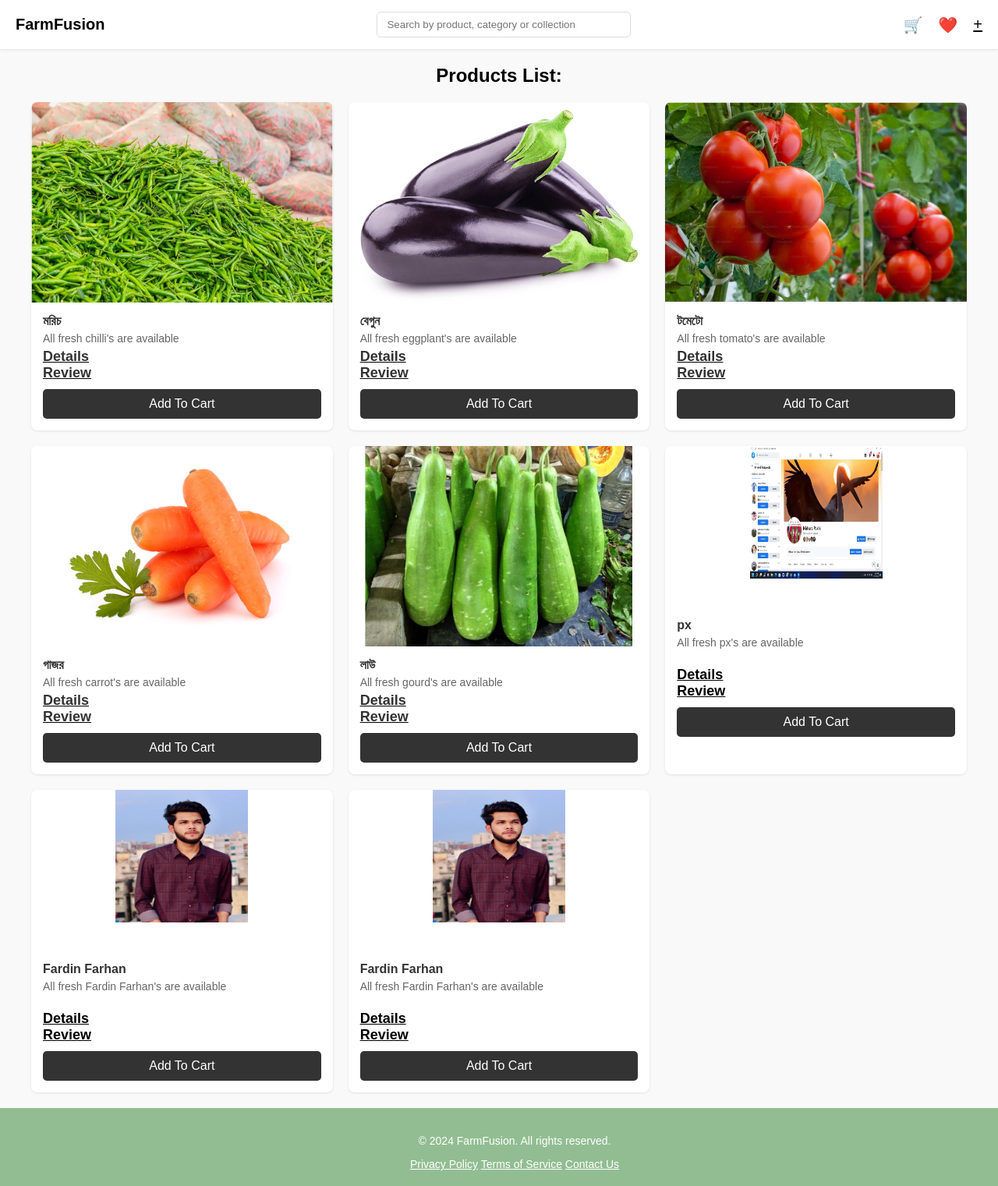
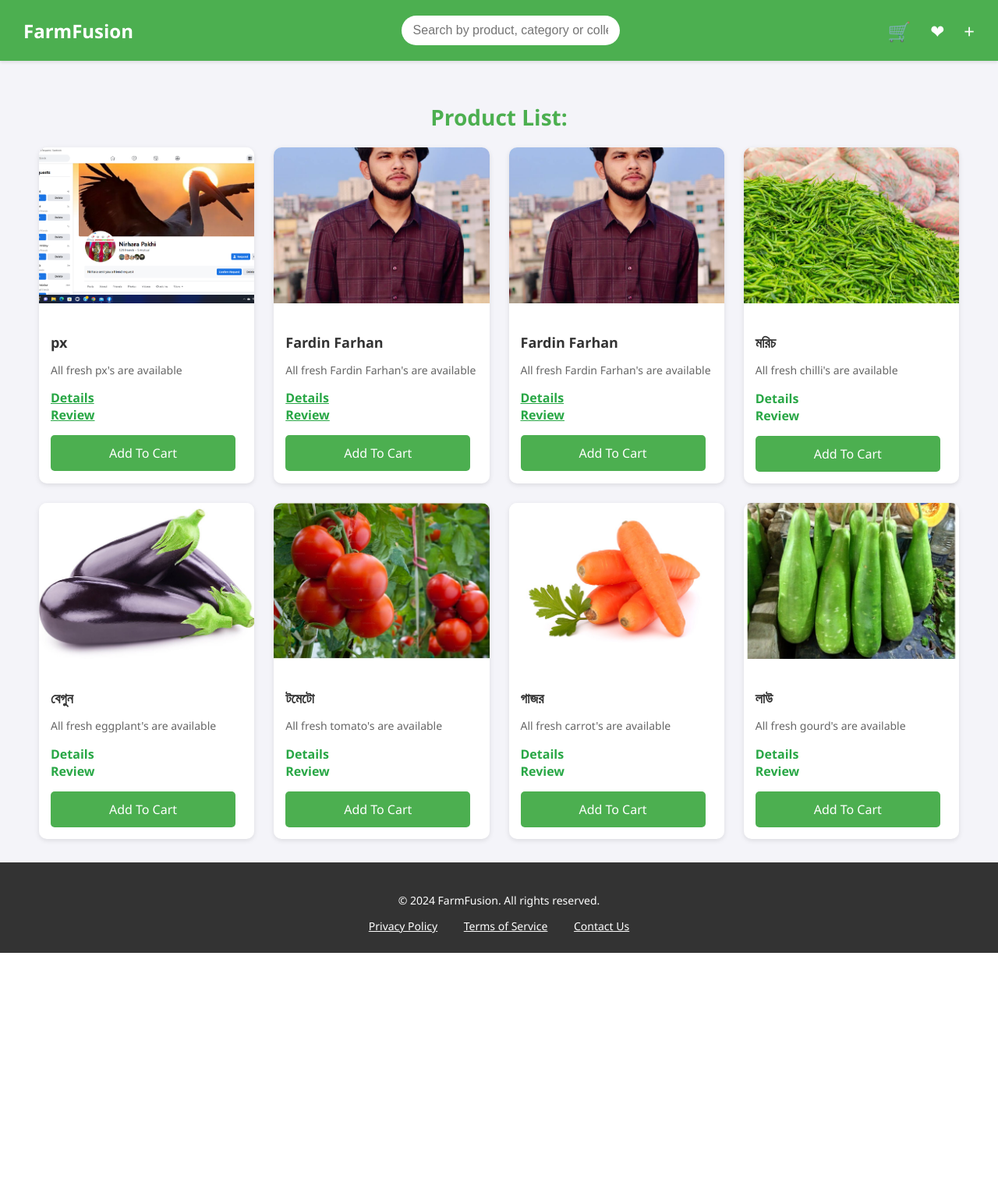
Before and after one commit to Asif52-Sajid/myProject, a Django app: page /product in a window 1280 px wide. Shown: that part at 78% size. After the commit the page ends 1222 px from the top of that part, so only its background shows below. Run offline with Django 5.2, Linux system fonts and the light colour scheme; data comes from the database, SQL or seed files in the repository; the page is wider than the window, and the part outside it is not shown.

Commit message:
create product page overview

```diff
--- a/Farmfusion/templates/components/product.html
+++ b/Farmfusion/templates/components/product.html
@@ -6,244 +6,297 @@
     <title>Product</title>
     <meta charset="UTF-8">
     <title>User</title>
-</head>
     <style>
+        /* Base Styles */
         body {
-      font-family: Arial, sans-serif;
+            font-family: 'Segoe UI', Tahoma, Geneva, Verdana, sans-serif;
             margin: 0;
             padding: 0;
-      background-color: #f9f9f9;
+            background-color: #f4f4f9;
+            color: #333;
         }
+
         header {
-      padding: 15px 20px;
+            padding: 20px 30px;
             display: flex;
             justify-content: space-between;
             align-items: center;
-      background-color: #fff;
-      box-shadow: 0 1px 3px rgba(0, 0, 0, 0.1);
+            background-color: #4CAF50; /* Green Header */
+            color: white;
+            box-shadow: 0 2px 4px rgba(0, 0, 0, 0.1);
         }
+
         header h1 {
-      font-size: 20px;
+            font-size: 24px;
             margin: 0;
         }
+
         header input {
-      padding: 8px 12px;
-      width: 300px;
-      border: 1px solid #ddd;
-      border-radius: 5px;
+            padding: 10px 15px;
+            width: 250px;
+            border: none;
+            border-radius: 25px;
+            outline: none;
+            font-size: 16px;
+            background-color: #fff;
+            color: #333;
         }
+
         header .icons {
             display: flex;
-      gap: 20px;
-      font-size: 20px;
+            gap: 25px;
+            font-size: 24px;
+            color: white;
         }
+
+        header .icons a {
+            color: white;
+            text-decoration: none;
+        }
+
+        header .icons a:hover {
+            color: #ffd700; /* Gold on hover */
+        }
+
+        /* Main Container */
         .container {
-      padding: 20px;
+            padding: 30px 50px;
             max-width: 1200px;
             margin: 0 auto;
         }
-    .wishlist-header {
+
+        .wishlist-header h2 {
+            font-size: 28px;
+            color: #4CAF50;
+            text-align: center;
             margin-bottom: 20px;
         }
-    .wishlist-header h2 {
-      margin: 0;
-      font-size: 24px;
-    }
+
+        /* Product Grid */
         .product-grid {
             display: grid;
-      grid-template-columns: repeat(3, 1fr);
-      gap: 20px;
+            grid-template-columns: repeat(auto-fill, minmax(250px, 1fr));
+            gap: 25px;
         }
+
         .product-card {
             background: #fff;
-      border-radius: 8px;
-      box-shadow: 0 1px 3px rgba(0, 0, 0, 0.1);
-      overflow: hidden;
-      text-align: left;
-      transition: box-shadow 0.2s;
+            border-radius: 10px;
+            box-shadow: 0 2px 6px rgba(0, 0, 0, 0.1);
+            transition: all 0.3s ease;
         }
+
         .product-card:hover {
-      box-shadow: 0 4px 8px rgba(0, 0, 0, 0.15);
+            box-shadow: 0 4px 12px rgba(0, 0, 0, 0.2);
+            transform: translateY(-5px);
         }
+
         .product-card img {
             width: 100%;
-      display: block;
+            height: 200px;
+            object-fit: cover;
+            border-top-left-radius: 10px;
+            border-top-right-radius: 10px;
         }
+
         .product-info {
             padding: 15px;
         }
+
         .product-title {
-      font-size: 16px;
-      margin: 0;
+            font-size: 18px;
+            font-weight: bold;
             color: #333;
-      font-weight: bold;
+            margin-bottom: 8px;
         }
+
         .product-subtitle {
             font-size: 14px;
             color: #666;
-      margin: 5px 0;
+            margin-bottom: 15px;
         }
+
         .product-price {
-      margin: 5px 0;
+            margin-bottom: 15px;
         }
+
         .price-current {
-      font-size: 18px;
+            font-size: 16px;
             font-weight: bold;
-      color: #333;
+            color: #28a745; /* Green Price */
         }
+
         .price-original {
             font-size: 14px;
             color: #aaa;
             text-decoration: line-through;
         }
+
         .price-discount {
             font-size: 14px;
-      color: #d9534f;
+            color: #dc3545; /* Red Discount */
             margin-left: 5px;
         }
+
         .add-to-bag {
-      display: block;
-      margin: 10px 0 0;
-      background: #333;
-      color: #fff;
-      padding: 10px;
+            display: inline-block;
+            background-color: #4CAF50;
+            color: white;
+            padding: 12px 20px;
             text-align: center;
+            text-decoration: none;
             border-radius: 5px;
-      text-decoration: none;
-      transition: background 0.2s;
+            transition: background 0.3s ease;
+            width: 80%;
         }
+
         .add-to-bag:hover {
-      background: #000;
+            background-color: #388e3c;
         }
+
+        /* Footer */
         footer {
-      background: #333;
-      color: #fff;
-      padding: 20px;
+            background-color: #333;
+            color: white;
+            padding: 25px 50px;
             text-align: center;
             font-size: 14px;
         }
+
         footer a {
             color: #fff;
             text-decoration: underline;
+            margin: 0 15px;
         }
+
+        footer a:hover {
+            color: #ffd700;
+        }
+
+        /* Mobile responsiveness */
+        @media (max-width: 768px) {
+            header {
+                flex-direction: column;
+                align-items: flex-start;
+            }
+
+            header input {
+                margin-top: 10px;
+            }
+
+            .product-grid {
+                grid-template-columns: 1fr 1fr;
+            }
+        }
+
     </style>
+</head>
 <body>
   <header>
     <h1>FarmFusion</h1>
     <input type="text" placeholder="Search by product, category or collection">
     <div class="icons">
       <span>🛒</span>
-      <span>❤️</span>
-       <span><a href = "{% url 'create-product'%}" style="color:black;">+</a></span>
+      <span>❤</span>
+      <span><a href="{% url 'create-product' %}">+</a></span>
     </div>
   </header>
 
   <div class="container">
     <div class="wishlist-header">
-      <h2 style="text-align: center ;">Products List:</h2>
+      <h2>Product List:</h2>
     </div>
     <div class="product-grid">
-      <!-- Product Card -->
-      <!-- Repeat Product Cards -->
+      {% for i in products %}
+      <div class="product-card">
+        <img src="{{ i.image.url }}" alt="Product Image">
+        <div class="product-info">
+          <p class="product-title">{{ i.name }}</p>
+          <p class="product-subtitle">All fresh {{ i.name }}'s are available</p>
+          <div class="product-price">
+            <span class="price-current"><a href="{% url 'detail-product' i.id %}" style="color: #28a745;">Details</a></span>
+            <br>
+            <span class="price-current"><a href="{% url 'product_detail' i.id %}" style="color: #28a745;">Review</a></span>
+          </div>
+          <a href="#" class="add-to-bag">Add To Cart</a>
+        </div>
+      </div>
+      {% endfor %}
+
+      <!-- Static Example Products -->
       <div class="product-card">
         <img src="{% static 'images/chilli.jpg' %}" alt="Product Image">
         <div class="product-info">
           <p class="product-title">মরিচ</p>
           <p class="product-subtitle">All fresh chilli's are available</p>
           <p class="product-price">
-            <u><span class="price-current">Details</span></u>
-            <br>
-            <u><span class="price-current">Review</span></u>
-
+            <span class="price-current">Details</span><br>
+            <span class="price-current">Review</span>
           </p>
           <a href="#" class="add-to-bag">Add To Cart</a>
         </div>
       </div>
-      <!-- Repeat Product Cards -->
+
       <div class="product-card">
         <img src="{% static 'images/eggplan.jpg' %}" alt="Product Image">
         <div class="product-info">
           <p class="product-title">বেগুন</p>
           <p class="product-subtitle">All fresh eggplant's are available</p>
           <p class="product-price">
-            <u><span class="price-current">Details</span></u>
-            <br>
-            <u><span class="price-current">Review</span></u>
+            <span class="price-current">Details</span><br>
+            <span class="price-current">Review</span>
           </p>
           <a href="#" class="add-to-bag">Add To Cart</a>
         </div>
       </div>
-      <!-- Repeat Product Cards -->
+
       <div class="product-card">
         <img src="{% static 'images/tomato.jpg' %}" alt="Product Image">
         <div class="product-info">
           <p class="product-title">টমেটো</p>
           <p class="product-subtitle">All fresh tomato's are available</p>
           <p class="product-price">
-            <u><span class="price-current">Details</span></u>
-            <br>
-            <u><span class="price-current">Review</span></u>
+            <span class="price-current">Details</span><br>
+            <span class="price-current">Review</span>
           </p>
           <a href="#" class="add-to-bag">Add To Cart</a>
         </div>
       </div>
-      <!-- Repeat Product Cards -->
+
       <div class="product-card">
         <img src="{% static 'images/carrot.jpg' %}" alt="Product Image">
         <div class="product-info">
           <p class="product-title">গাজর</p>
           <p class="product-subtitle">All fresh carrot's are available</p>
           <p class="product-price">
-            <u><span class="price-current">Details</span></u>
-            <br>
-            <u><span class="price-current">Review</span></u>
+            <span class="price-current">Details</span><br>
+            <span class="price-current">Review</span>
           </p>
           <a href="#" class="add-to-bag">Add To Cart</a>
         </div>
       </div>
-      <!-- Repeat Product Cards -->
+
       <div class="product-card">
         <img src="{% static 'images/lau.jpg' %}" alt="Product Image">
         <div class="product-info">
           <p class="product-title">লাউ</p>
           <p class="product-subtitle">All fresh gourd's are available</p>
           <p class="product-price">
-            <u><span class="price-current">Details</span></u>
-            <br>
-            <u><span class="price-current">Review</span></u>
+            <span class="price-current">Details</span><br>
+            <span class="price-current">Review</span>
           </p>
           <a href="#" class="add-to-bag">Add To Cart</a>
         </div>
       </div>
-      <!-- Add similar cards for other products -->
-      {%for i in products%}
-      <div class="product-card">
-        <img src="{{ i.image.url }}" style="height:170px ; width:170px ;margin-left: auto;margin-right: auto;" alt="Product Image">
-        <div class="product-info">
-          <br>
-          <br>
-          <p class="product-title">{{i.name}}</p>
-          <p class="product-subtitle">All fresh {{i.name}}'s are available</p>
-          <p class="product-price">
-            <br>
-            <span class="price-current"><a href = "{% url 'detail-product' i.id %}" style="color:black;">Details</a></span><br>
-             <span class="price-current"><a href = "{% url 'product_detail' i.id %}" style="color:black;">Review</a></span>
-
-          </p>
-          <a href="#" class="add-to-bag">Add To Cart</a>
     </div>
   </div>
-      <!--<a href = "{% url 'delete-product' i.id %}">Delete Product.</a><br>-->
-      {%endfor%}
-    </div>
-  </div>
-<footer class="text-white text-center py-4" style="background-color: #92bd92; margin-top: 0; bottom: 0; width: 100%;">
 
+  <footer>
     <p>&copy; 2024 FarmFusion. All rights reserved.</p>
-        <div class="d-flex justify-content-center">
-            <a href="#" class="text-white mx-2">Privacy Policy</a>
-            <a href="#" class="text-white mx-2">Terms of Service</a>
-            <a href="#" class="text-white mx-2">Contact Us</a>
+    <div>
+      <a href="#">Privacy Policy</a>
+      <a href="#">Terms of Service</a>
+      <a href="#">Contact Us</a>
     </div>
   </footer>
 </body>
```
Also changed, not shown: Farmfusion/db.sqlite3. Lines whose indentation alone changed are shown as unchanged.
